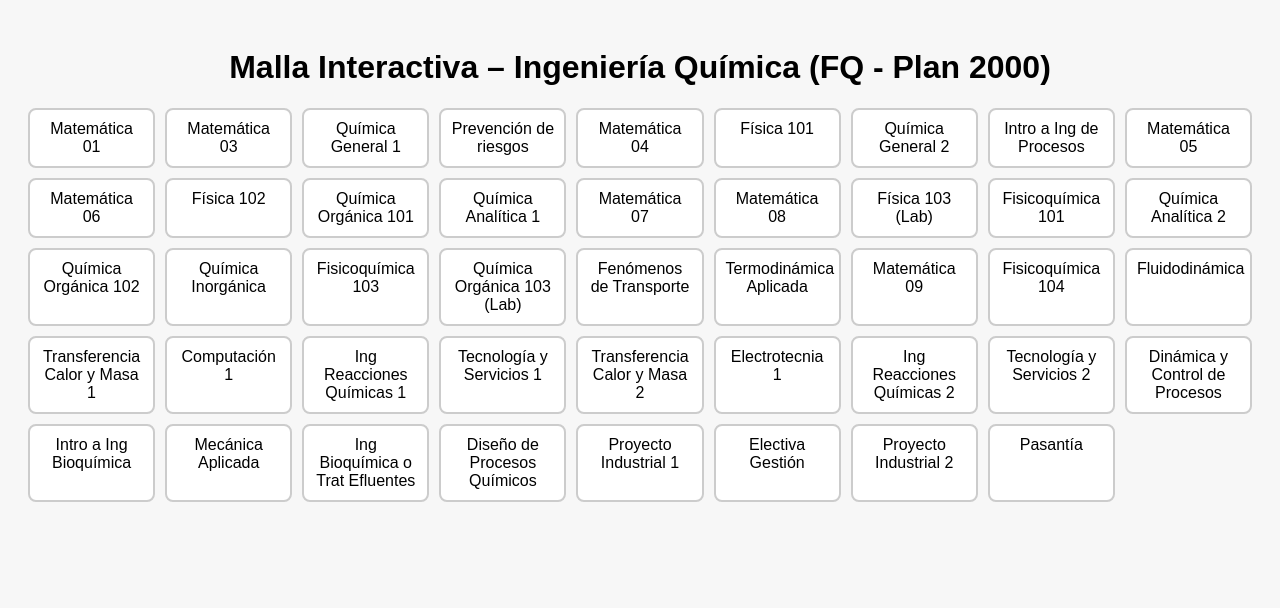
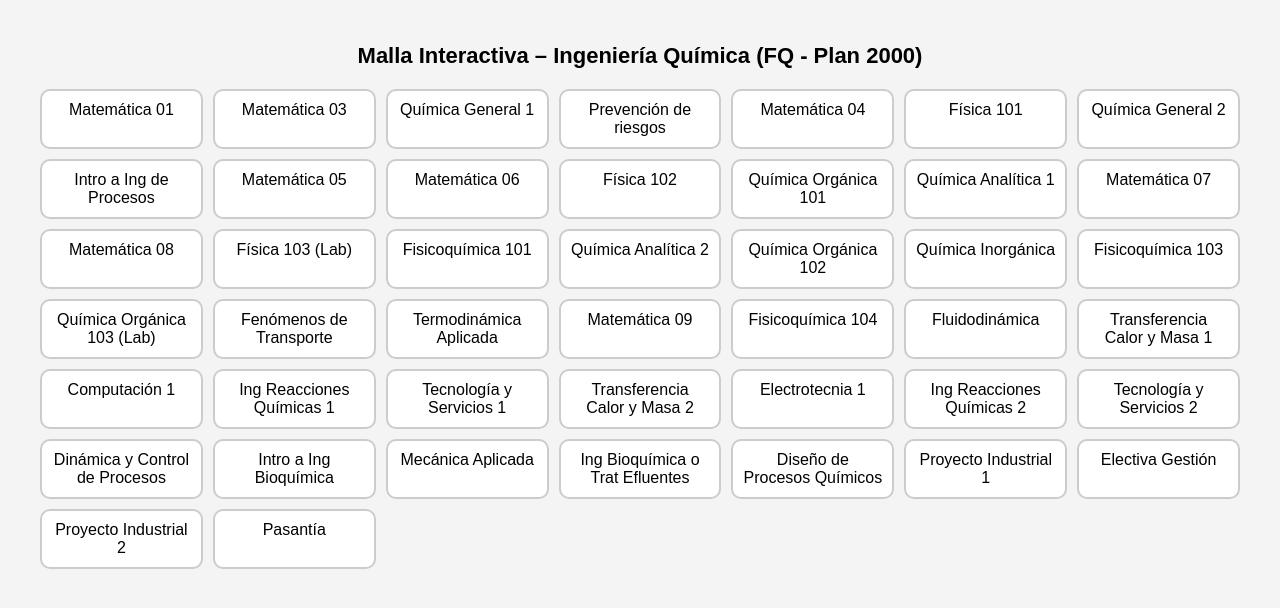
Before and after one commit to Valentinapssss/Malla-interactiva-IQ, a plain HTML site: page index.html in a window 1280 px wide. Drawn offline with Linux system fonts and the light colour scheme; a script that the page names is missing.

Commit message:
Update style.css

```diff
--- a/style.css
+++ b/style.css
@@ -1,27 +1,32 @@
 body {
   font-family: sans-serif;
-  background: #f7f7f7;
+  background: #f4f4f4;
   padding: 20px;
   text-align: center;
 }
+h1 {
+  font-size: 22px;
+  margin-bottom: 20px;
+}
 .grid {
   display: grid;
-  grid-template-columns: repeat(auto-fill, minmax(120px, 1fr));
+  grid-template-columns: repeat(auto-fill, minmax(160px, 1fr));
   gap: 10px;
-  margin-top: 20px;
+  max-width: 1200px;
+  margin: auto;
 }
 .materia {
   background: white;
   border: 2px solid #ccc;
+  border-radius: 10px;
   padding: 10px;
-  border-radius: 8px;
   cursor: pointer;
   transition: 0.3s;
 }
 .materia:hover {
-  background: #eee;
+  background: #f0f0f0;
 }
 .aprobada {
-  background: #c8f7c5;
-  border-color: #6abf69;
+  background: #b5e8b3;
+  border-color: #5da75d;
 }
```
